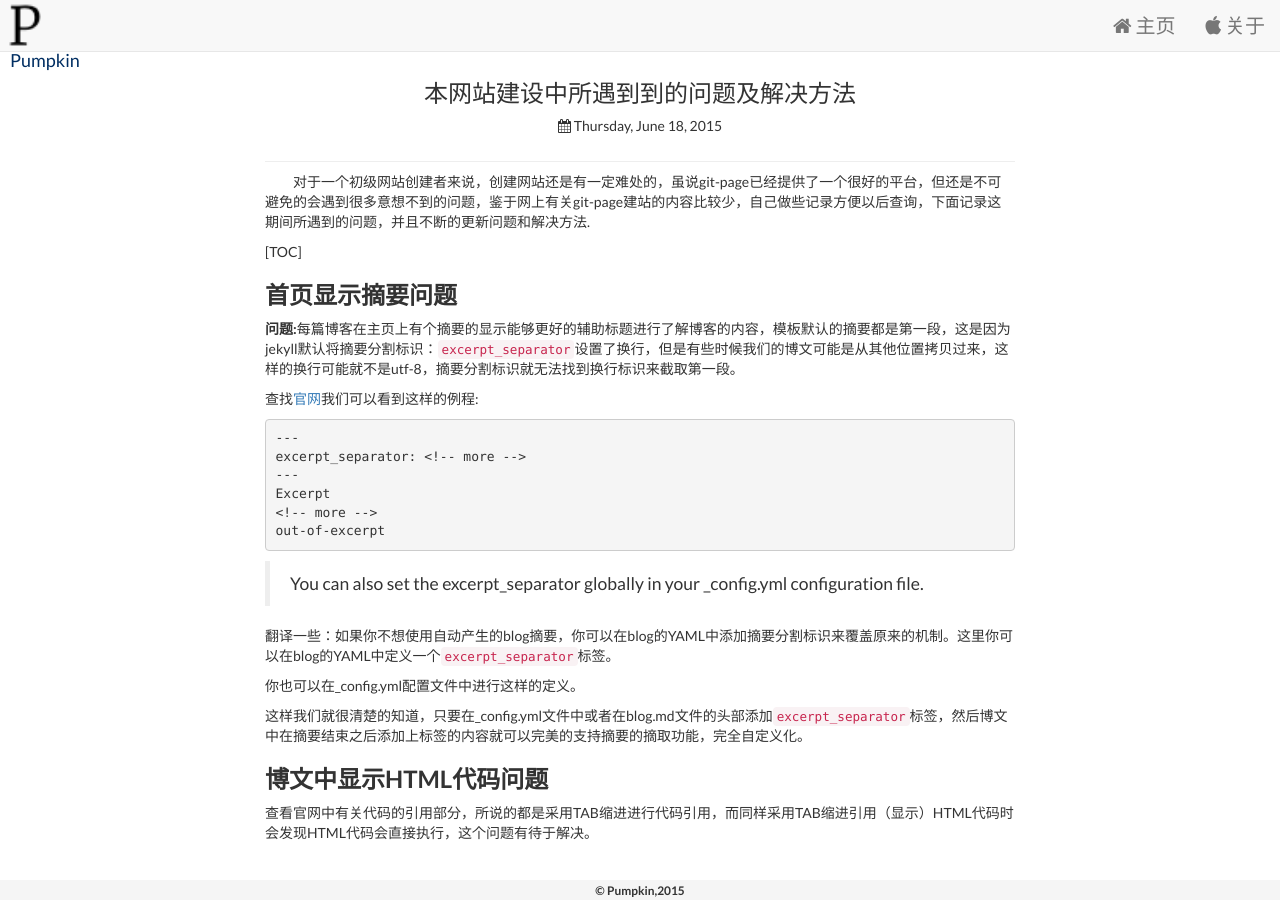
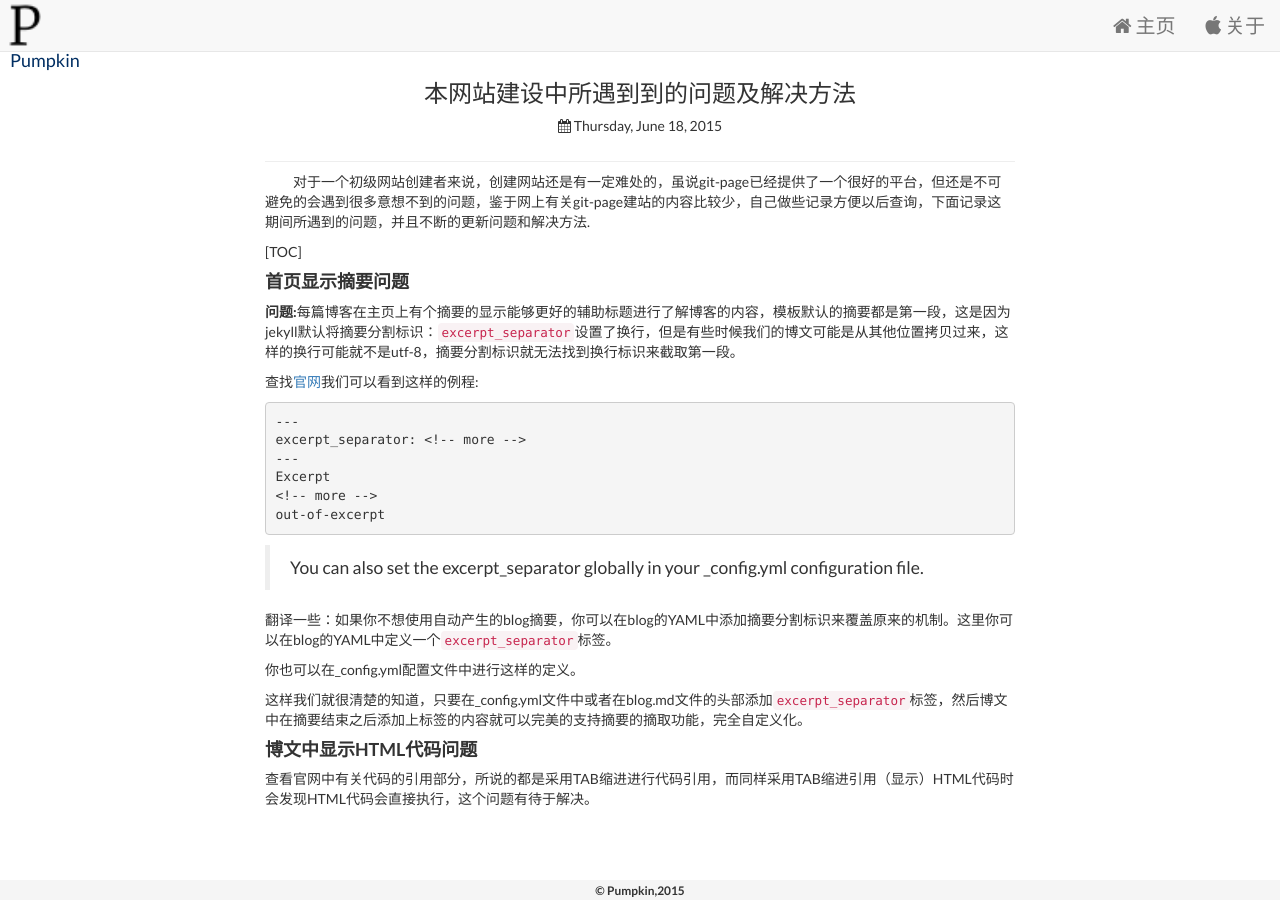
Before and after one commit to LarryBrick/jekyll_demo, a Jekyll site: the page built from _posts/2015-06-18-git-page-issues.md, in a window 1280 px wide. Built offline with Jekyll 4.4.1, drawn with Linux system fonts in a browser that asks for light colours; nearby versions of some CDN libraries.

```diff
--- a/_posts/2015-06-18-git-page-issues.md
+++ b/_posts/2015-06-18-git-page-issues.md
@@ -13,7 +13,7 @@
 <!-- more -->
 
 
-### **首页显示摘要问题**
+#### **首页显示摘要问题**
 
 **问题:**每篇博客在主页上有个摘要的显示能够更好的辅助标题进行了解博客的内容，模板默认的摘要都是第一段，这是因为jekyll默认将摘要分割标识：`excerpt_separator`设置了换行，但是有些时候我们的博文可能是从其他位置拷贝过来，这样的换行可能就不是utf-8，摘要分割标识就无法找到换行标识来截取第一段。
 
@@ -34,6 +34,6 @@
 
 这样我们就很清楚的知道，只要在_config.yml文件中或者在blog.md文件的头部添加`excerpt_separator`标签，然后博文中在摘要结束之后添加上标签的内容就可以完美的支持摘要的摘取功能，完全自定义化。
 
-### **博文中显示HTML代码问题**
+#### **博文中显示HTML代码问题**
 
 查看官网中有关代码的引用部分，所说的都是采用TAB缩进进行代码引用，而同样采用TAB缩进引用（显示）HTML代码时会发现HTML代码会直接执行，这个问题有待于解决。
```
